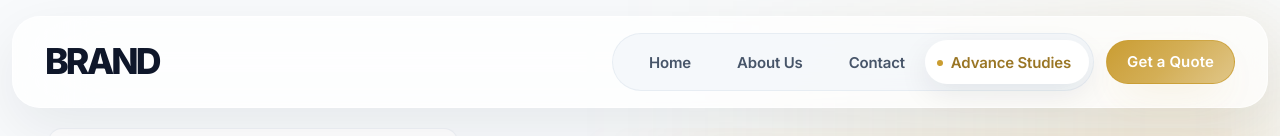
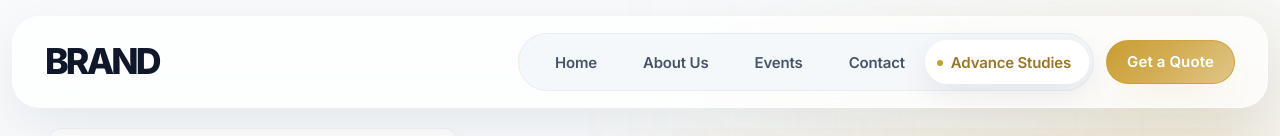
Before and after one commit to ashifashi2681/benjali-academy, a Next.js app: page /advanced-studies in a window 1280 px wide. Shown: the top 136 px of the page. Built offline with nearby package versions, Linux system fonts and the light colour scheme; grey boxes are pictures that could not be loaded.

Commit message:
observation

```diff
--- a/src/app/page.js
+++ b/src/app/page.js
@@ -17,7 +17,7 @@ export default function Home() {
 			{/* <Hero id={'hero'}/> */}
 			<HeroB id={"hero"} />
 			<AboutUs id={"aboutus"} />
-			<Events />
+			<Events id="events" />
 			<ProgramsOverview />
 			<Service />
 			<StartegicApproch />
@@ -25,7 +25,7 @@ export default function Home() {
 			<Presentation />
 			<Portfolio />
 			<Testimonial />
-			<ContactAndMap id={'contact'}/>
+			<ContactAndMap id={"contact"} />
 		</main>
 	);
 }
--- a/src/components/navbar.jsx
+++ b/src/components/navbar.jsx
@@ -14,6 +14,18 @@ function normalizeHref(href) {
 	const normalizedPath = path || "/";
 
 	return `${normalizedPath}${hash ? `#${hash}` : ""}`;
+}
+
+function parseHref(href) {
+	const normalizedHref = normalizeHref(href);
+	const [path, hash = ""] = normalizedHref.split("#");
+
+	return {
+		path: path || "/",
+		hash: hash ? `#${hash}` : "",
+		id: hash || "",
+		href: normalizedHref,
+	};
 }
 
 function resolveActiveHref(items, pathname, hash) {
@@ -47,6 +59,13 @@ function Navbar() {
 		() => navData.map((item) => ({ ...item, link: normalizeHref(item.link) })),
 		[]
 	);
+	const sectionItems = useMemo(
+		() =>
+			normalizedItems
+				.map((item) => ({ ...item, ...parseHref(item.link) }))
+				.filter((item) => item.id),
+		[normalizedItems]
+	);
 
 	useEffect(() => {
 		const syncHash = () => {
@@ -62,6 +81,65 @@ function Navbar() {
 	useEffect(() => {
 		setActiveHref(resolveActiveHref(normalizedItems, pathname, currentHash));
 	}, [currentHash, normalizedItems, pathname]);
+
+	useEffect(() => {
+		const pathnameOnly = pathname || "/";
+		const observableSections = sectionItems.filter((item) => item.path === pathnameOnly);
+
+		if (!observableSections.length) return undefined;
+
+		const visibleSections = new Map();
+		const observer = new IntersectionObserver(
+			(entries) => {
+				entries.forEach((entry) => {
+					const href = entry.target.getAttribute("data-nav-href");
+					if (!href) return;
+
+					if (entry.isIntersecting) {
+						visibleSections.set(href, entry.intersectionRatio);
+						return;
+					}
+
+					visibleSections.delete(href);
+				});
+
+				if (!visibleSections.size) return;
+
+				const [nextHref] = [...visibleSections.entries()].sort((a, b) => b[1] - a[1])[0];
+				if (!nextHref || nextHref === activeHref) return;
+
+				setActiveHref(nextHref);
+
+				const nextHash = parseHref(nextHref).hash;
+				if (nextHash && nextHash !== window.location.hash) {
+					window.history.replaceState(null, "", `${pathnameOnly}${nextHash}`);
+					setCurrentHash(nextHash);
+				}
+			},
+			{
+				root: null,
+				rootMargin: "100px 0px -55% 0px",
+				threshold: [0.2, 0.35, 0.5, 0.65, 0.8],
+			}
+		);
+
+		observableSections.forEach((item) => {
+			const sectionElement = document.getElementById(item.id);
+			if (!sectionElement) return;
+
+			sectionElement.setAttribute("data-nav-href", item.href);
+			observer.observe(sectionElement);
+		});
+
+		return () => {
+			observer.disconnect();
+			observableSections.forEach((item) => {
+				const sectionElement = document.getElementById(item.id);
+				if (!sectionElement) return;
+				sectionElement.removeAttribute("data-nav-href");
+			});
+		};
+	}, [activeHref, pathname, sectionItems]);
 
 	useEffect(() => {
 		const updateIndicator = () => {
--- a/src/components/sections/events.jsx
+++ b/src/components/sections/events.jsx
@@ -2,9 +2,9 @@ import React from "react";
 import Section from "../ui/section";
 import Heading from "../ui/heading";
 
-function Events() {
+function Events({id}) {
 	return (
-		<Section>
+		<Section id={id}>
 			<div>
 				<div className="flex flex-col md:flex-row justify-between items-end mb-16 gap-6">
 					<div>
--- a/src/lib/navigation.js
+++ b/src/lib/navigation.js
@@ -4,6 +4,7 @@ export const navData = [
 		link: "/#hero",
 	},
 	{ label: "About Us", link: "/#aboutus" },
+	{ label: "Events", link: "/#events" },
 	{ label: "Contact", link: "/#contact" },
 	{ label: "Advance Studies", link: "/advanced-studies" },
 ];
```
